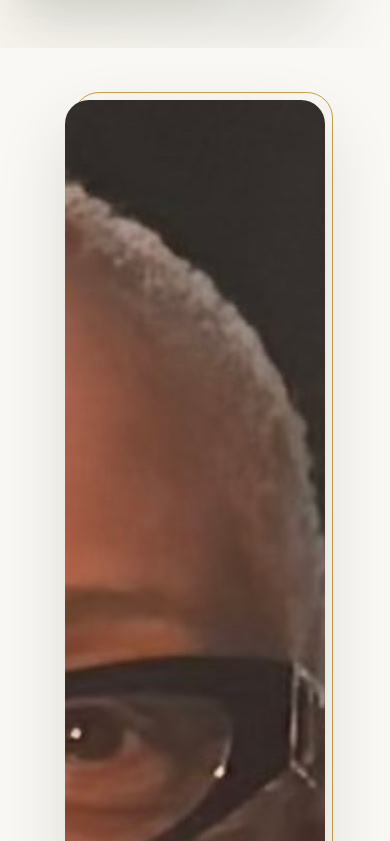
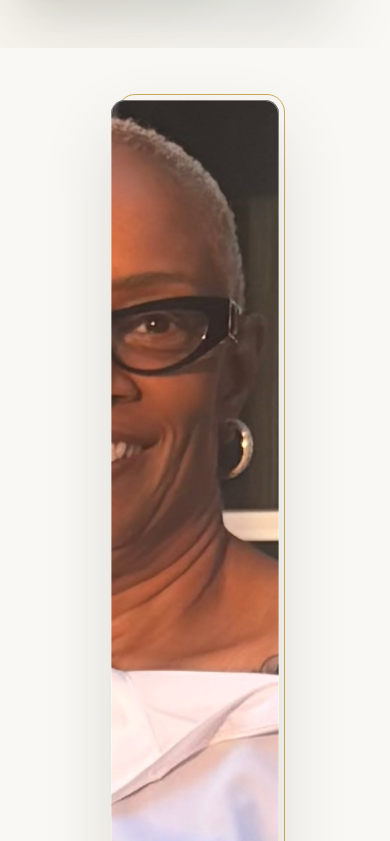
Before and after one commit to Antlo314/wecare, a website: page public/index.html in a window 390 px wide. Shown: the part 1159-2000 px from the top of the page. Drawn offline with Linux system fonts and the light colour scheme.

Commit message:
Resize about headshot to compact 3:4 portrait layout.

```diff
--- a/public/index.html
+++ b/public/index.html
@@ -270,8 +270,8 @@
         <img
           src="assets/lisa.jpg"
           alt="Lisa Guest, LPC, LMSW — Licensed Therapist"
-          width="2196"
-          height="3400"
+          width="900"
+          height="1200"
           loading="lazy"
           decoding="async">
       </div>
--- a/public/styles.css
+++ b/public/styles.css
@@ -512,55 +512,68 @@ body:hover .cursor-glow { opacity: 1; }
 /* ============ about ============ */
 .about-grid {
   display: grid;
-  grid-template-columns: 0.85fr 1.15fr;
-  gap: 72px;
+  grid-template-columns: minmax(180px, 240px) 1fr;
+  gap: 56px 64px;
   align-items: center;
+}
+.about-photo {
+  justify-self: center;
+  width: 100%;
+  max-width: 240px;
 }
 .headshot-frame {
   position: relative;
-  width: min(360px, 100%);
+  width: 100%;
   margin: 0 auto;
   transform-style: preserve-3d;
   transition: transform 0.4s var(--ease-out);
 }
+/* Gold corner-frame accent — open portrait mat */
 .headshot-frame::before {
   content: "";
   position: absolute;
-  inset: -14px -14px 14px 14px;
-  border: 2px solid var(--gold);
-  border-radius: 26px;
+  inset: -10px -10px 10px 10px;
+  border: 1.5px solid var(--gold);
+  border-radius: 18px;
   z-index: 0;
-  transition: inset 0.35s var(--ease-out);
+  transition: inset 0.35s var(--ease-out), opacity 0.3s ease;
+  opacity: 0.9;
 }
 .headshot-frame:hover::before {
-  inset: -18px -10px 10px 18px;
+  inset: -14px -8px 6px 12px;
 }
+/* Soft wash behind the portrait */
 .headshot-frame::after {
   content: "";
   position: absolute;
-  inset: 12px -20px -20px 12px;
-  background: linear-gradient(145deg, var(--green-tint), var(--gold-soft));
-  border-radius: 26px;
+  inset: 10px -14px -14px 10px;
+  background: linear-gradient(155deg, var(--green-tint) 0%, var(--gold-soft) 100%);
+  border-radius: 18px;
   z-index: -1;
-  opacity: 0.7;
+  opacity: 0.65;
 }
 .headshot-frame img {
   position: relative;
   z-index: 1;
+  display: block;
   width: 100%;
-  aspect-ratio: 1 / 1.08;
+  /* Tall portrait — shows face + upper body, not a tight crop */
+  aspect-ratio: 3 / 4;
   object-fit: cover;
-  object-position: center top;
-  border-radius: 24px;
+  object-position: center 18%;
+  border-radius: 16px;
   box-shadow: var(--shadow-lg);
   background: var(--green-tint);
+  /* Subtle vignette edge via mask-friendly ring */
+  outline: 1px solid rgba(255, 255, 255, 0.35);
+  outline-offset: -1px;
 }
 .credential-chips {
   display: flex;
-  gap: 8px;
+  gap: 6px;
   flex-wrap: wrap;
   justify-content: center;
-  margin-top: 32px;
+  margin-top: 22px;
 }
 .credential-chips span {
   background: var(--green-tint);
@@ -992,10 +1005,16 @@ body:hover .cursor-glow { opacity: 1; }
   .section { padding: 64px 0; }
   .section-head { margin-bottom: 36px; }
 
-  .about-grid { gap: 40px; }
-  .headshot-frame { width: min(300px, 82vw); }
-  .headshot-frame::before { inset: -10px -10px 10px 10px; }
-  .headshot-frame::after { inset: 10px -14px -14px 10px; }
+  .about-grid {
+    gap: 36px;
+    grid-template-columns: 1fr;
+  }
+  .about-photo {
+    max-width: 200px;
+    margin: 0 auto;
+  }
+  .headshot-frame::before { inset: -8px -8px 8px 8px; }
+  .headshot-frame::after { inset: 8px -12px -12px 8px; }
 
   .cards {
     grid-template-columns: 1fr 1fr;
@@ -1185,15 +1204,25 @@ body:hover .cursor-glow { opacity: 1; }
   .section-head { margin-bottom: 28px; }
   .section-sub { font-size: 0.95rem; }
 
-  /* About: keep portrait focused, reduce decorative offset */
-  .about-grid { gap: 28px; }
-  .about-photo { order: -1; }
-  .headshot-frame { width: min(260px, 78vw); }
-  .headshot-frame::before { inset: -8px -8px 8px 8px; border-width: 1.5px; }
+  /* About: compact stylized portrait, full face visible */
+  .about-grid { gap: 24px; }
+  .about-photo {
+    order: -1;
+    max-width: 168px;
+  }
+  .headshot-frame::before {
+    inset: -6px -6px 6px 6px;
+    border-width: 1.5px;
+  }
   .headshot-frame::after { display: none; }
+  .headshot-frame img {
+    aspect-ratio: 3 / 4;
+    object-position: center 16%;
+    border-radius: 14px;
+  }
   .credential-chips {
-    margin-top: 20px;
-    gap: 6px;
+    margin-top: 16px;
+    gap: 5px;
   }
   .credential-chips span {
     font-size: 0.74rem;
```
